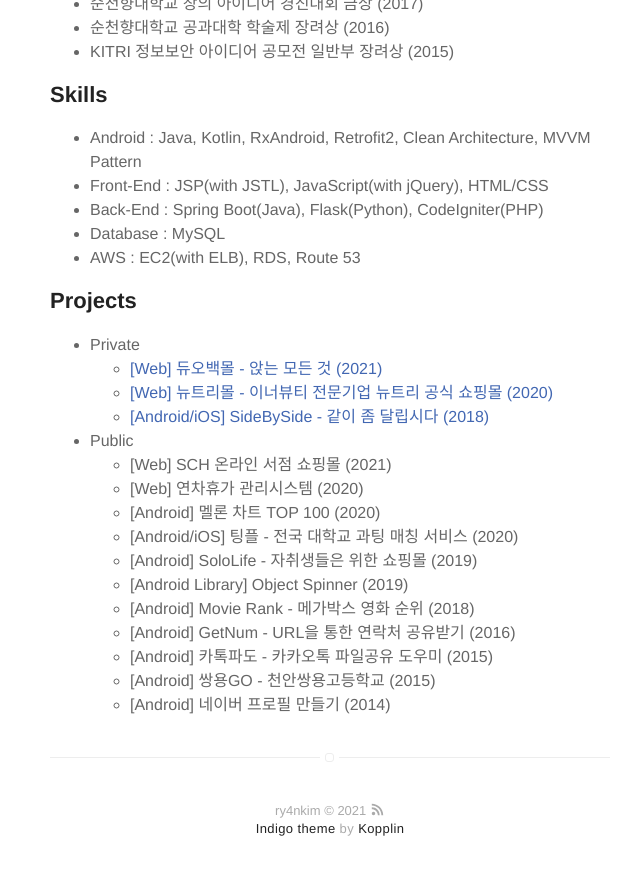
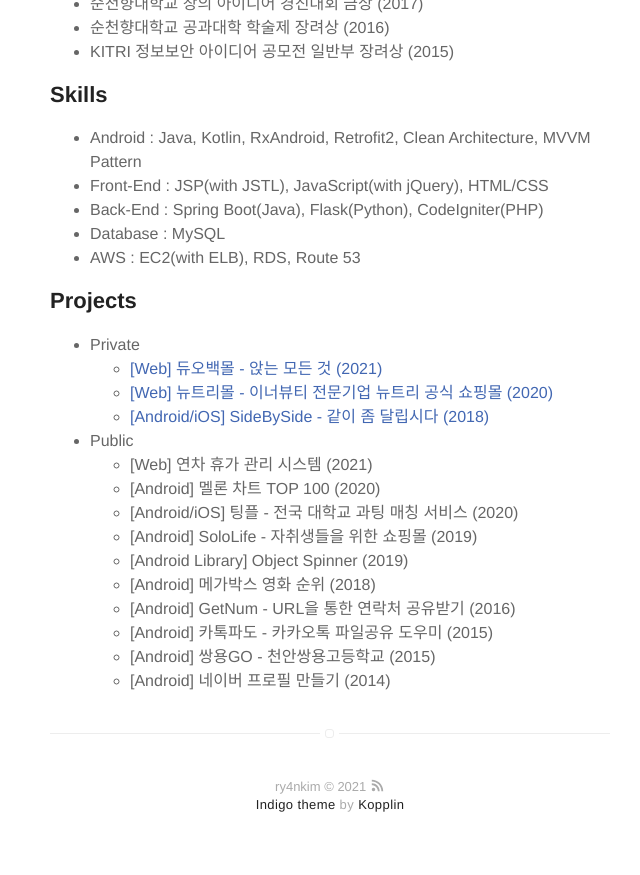
Before and after one commit to ry4nkim/ry4nkim.github.io, a Jekyll site: the page built from about.md, in a window 1280 px wide and 900 px high, scrolled down 1287 px. Shown: the top 875 px of the window, without its empty margins (310-950 px from the left). Built offline with Jekyll 4.4.1, drawn with Linux system fonts in a browser that asks for light colours.

Commit message:
Update about.md

```diff
--- a/about.md
+++ b/about.md
@@ -75,13 +75,13 @@ layout: page
       <a href="https://github.com/ry4nkim/android-movie-rank" style="text-decoration: none;" onmouseover="this.style.textDecoration='underline';" onmouseout="this.style.textDecoration='none';">[Android] Movie Rank</a>
     </li>-->
     <!--<li>[Web] 네이버 데이터랩 API를 활용한 검색 키워드 분석 시스템 (itemscout.io 클론코딩) (2021)</li>-->
-    <li>[Web] SCH 온라인 서점 쇼핑몰 (2021)</li>
-    <li>[Web] 연차휴가 관리시스템 (2020)</li>
+    <!--<li>[Web] SCH 온라인 서점 쇼핑몰 (2021)</li>-->
+    <li>[Web] 연차 휴가 관리 시스템 (2021)</li>
     <li>[Android] 멜론 차트 TOP 100 (2020)</li>
     <li>[Android/iOS] 팅플 - 전국 대학교 과팅 매칭 서비스 (2020)</li>
-    <li>[Android] SoloLife - 자취생들은 위한 쇼핑몰 (2019)</li>
+    <li>[Android] SoloLife - 자취생들을 위한 쇼핑몰 (2019)</li>
     <li>[Android Library] Object Spinner (2019)</li>
-    <li>[Android] Movie Rank - 메가박스 영화 순위 (2018)</li>
+    <li>[Android] 메가박스 영화 순위 (2018)</li>
     <li>[Android] GetNum - URL을 통한 연락처 공유받기 (2016)</li>
     <li>[Android] 카톡파도 - 카카오톡 파일공유 도우미 (2015)</li>
     <li>[Android] 쌍용GO - 천안쌍용고등학교 (2015)</li>
```
